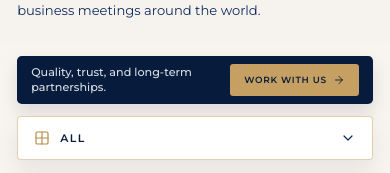
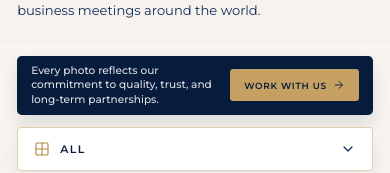
Before and after one commit to Marcella125/Rongxing, a Next.js app: page /gallery in a window 390 px wide. Shown: the part 189-362 px from the top of the page. Built offline with nearby package versions, Linux system fonts and the light colour scheme.

Commit message:
Fix CTA button in Gallery Mobile text

```diff
--- a/src/components/gallery/GalleryExperience.tsx
+++ b/src/components/gallery/GalleryExperience.tsx
@@ -134,8 +134,9 @@ export function GalleryExperience({ closeControl }: GalleryExperienceProps) {
         <Container className="max-w-[var(--content-max)]">
           <div className="mb-3 lg:hidden">
             <div className="flex min-h-12 items-center justify-between gap-3 rounded-[0.3rem] bg-[color:var(--color-navy-950)] px-3.5 py-2 text-white shadow-[0_8px_18px_rgba(7,28,61,0.12)]">
-              <p className="min-w-0 flex-1 text-[0.7rem] font-medium leading-[1.35] text-white/86">
-                Quality, trust, and long-term partnerships.
+              <p className="min-w-0 flex-1 text-[0.66rem] font-medium leading-[1.35] text-white/86">
+                Every photo reflects our commitment to quality, trust, and
+                long-term partnerships.
               </p>
               <button
                 type="button"
```
Also changed, not shown: 48 other files (tests, documents, lock files or other folders).
